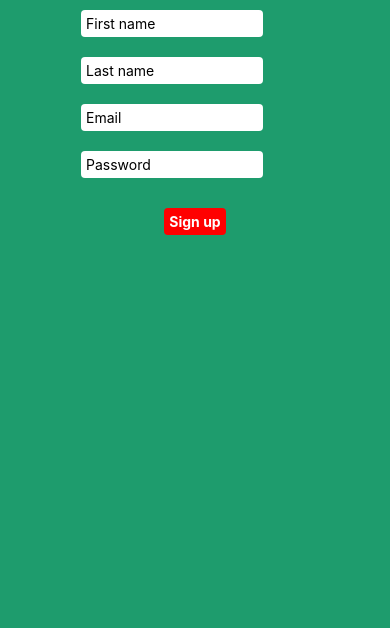
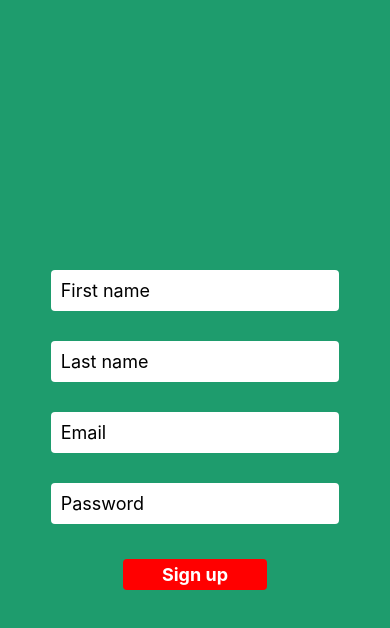
Before and after one commit to ChristianGirgenti/WhatsThat, a React Native app: screen / in a window 390 px wide. Shown: the top 628 px of the page. Built offline with nearby package versions, Linux system fonts and the light colour scheme.

Commit message:
more work on sign up

```diff
--- a/components/signup.js
+++ b/components/signup.js
@@ -56,7 +56,7 @@ export default class SignUpScreen extends Component {
 
       render() {
         return (
-         <ScrollView contentContainerStyle={styles.scrollViewStyle}>
+         <View style={styles.signupFormContainer}>
             <TextInput style={[GlobalStyle.baseText, GlobalStyle.textInputBox]} placeholder='First name' onChangeText={(name) => this.setState({name})} value={this.state.name} />
             <TextInput style={[GlobalStyle.baseText, GlobalStyle.textInputBox]} placeholder='Last name' onChangeText={(lastName) => this.setState({lastName})} value={this.state.lastName} />
             <TextInput style={[GlobalStyle.baseText, GlobalStyle.textInputBox]} placeholder='Email' onChangeText={(email) => this.setState({email})} value={this.state.email} />
@@ -81,7 +81,7 @@ export default class SignUpScreen extends Component {
                 <Text style={[GlobalStyle.errorBox, GlobalStyle.errorText]}>{this.state.genericErr}</Text>
               }
           </>
-         </ScrollView>
+         </View>
 
         );
 
@@ -89,7 +89,10 @@ export default class SignUpScreen extends Component {
     }
 
     const styles = StyleSheet.create({
-      scrollViewStyle: {
+      signupFormContainer: {
+        flex: 1,
+        justifyContent: 'center',
+        alignItems: 'center',
         width: '100%'
       },
     });
--- a/styles/GlobalStyle.js
+++ b/styles/GlobalStyle.js
@@ -5,20 +5,19 @@ export default StyleSheet.create({
     flex: 1,
     backgroundColor: '#1e9c6d',
     alignItems: 'center',
-    //padding: '25%',
     justifyContent: 'center'
  },
 
  textInputBox:{
     backgroundColor: 'white',
-    padding: 5,
-    marginVertical: 10,
+    padding: 10,
+    marginVertical: 15,
     borderRadius: 4,
-    width: '80%'
+    width:'74%'
 },
 
  baseText: {
-    fontSize: 14,
+    fontSize: 18,
     fontWeight: 'normal'
  },
 
@@ -28,10 +27,11 @@ export default StyleSheet.create({
     borderRadius: 4,
     alignSelf: 'center',
     marginTop: 20,
+    width: '37%'
  },
 
  buttonText: {
-    fontSize: 14,
+    fontSize: 18,
     fontWeight: 'bold',
     color: 'white',
     alignSelf: 'center'
@@ -39,7 +39,8 @@ export default StyleSheet.create({
 
  errorText: {
     color: '#ed1c5c',
-    fontSize: 8
+    fontSize: 16,
+    fontWeight: 'bold'
   },
 
  errorBox:{
@@ -50,7 +51,7 @@ export default StyleSheet.create({
     backgroundColor: '#ffedf3',
     alignSelf: 'center',
     marginVertical: 10,
-    width: '100%',
-    padding: 3
+    width: '74%',
+    padding: 10
   }
 });
```
